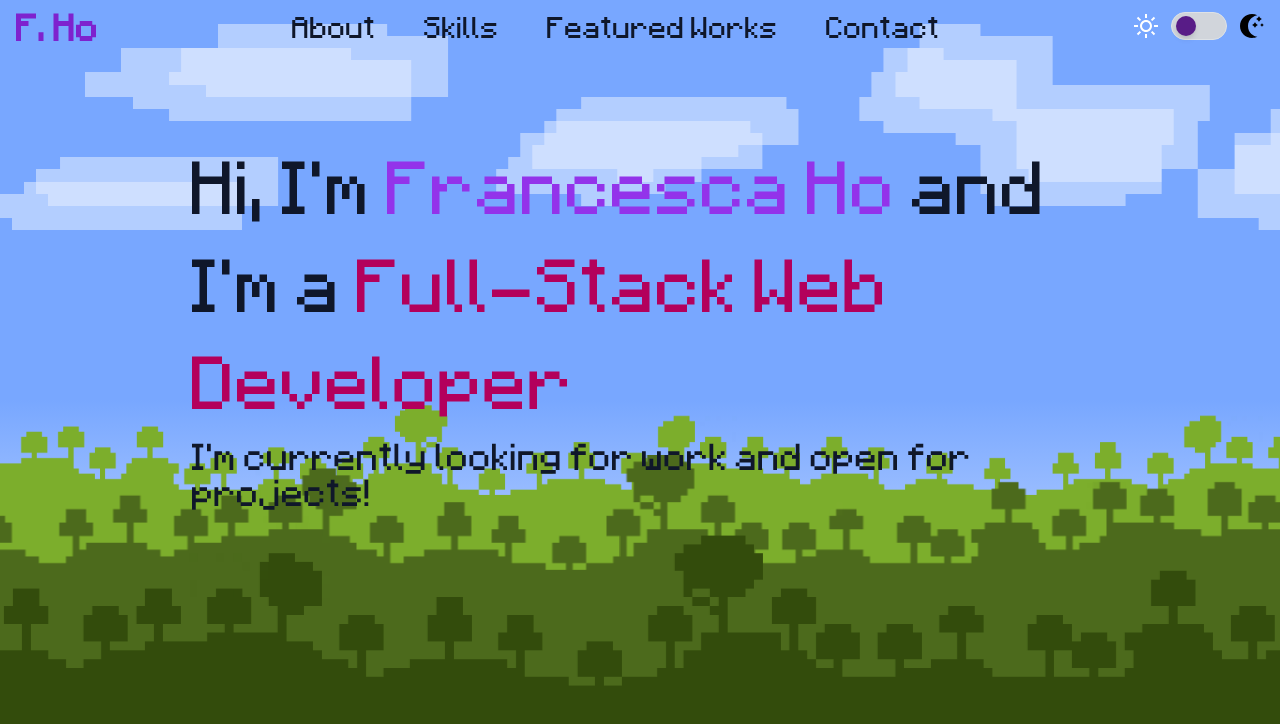
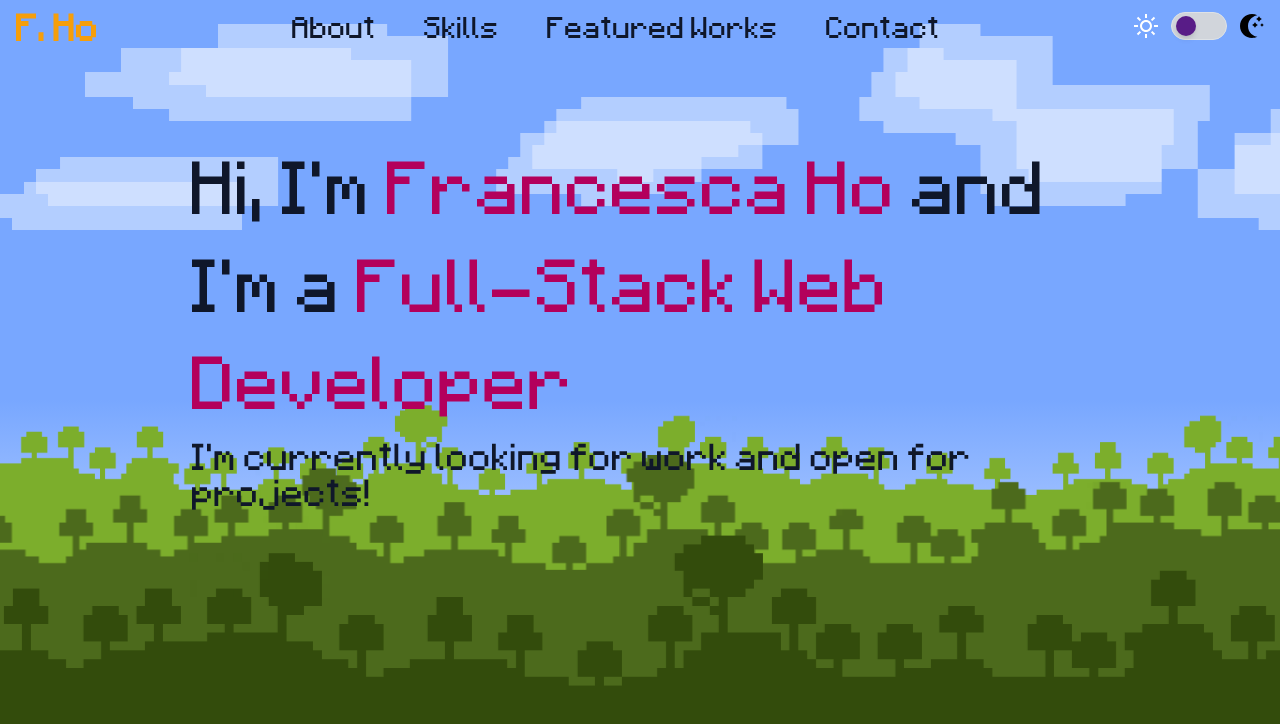
Before and after one commit to the-code-raccoon/website-wordpress, a React (Create React App) app: page / in a window 1280 px wide. Shown: the top 724 px of the page. Built offline with nearby package versions, Linux system fonts and the light colour scheme.

Commit message:
Change header colours for name

```diff
--- a/src/App/Header.tsx
+++ b/src/App/Header.tsx
@@ -61,7 +61,7 @@ export default function Header() {
           element.scrollIntoView();
         }}
       >
-        <h1 className="my-auto text-base font-bold text-purple-700 transition duration-300 ease-in-out hover:-translate-y-1 dark:text-maroon sm:text-3xl">
+        <h1 className="my-auto text-base font-bold text-amber-500 transition duration-300 ease-in-out hover:-translate-y-1 dark:text-indigo-700 sm:text-3xl">
           F. Ho
         </h1>
       </button>
--- a/src/App/Landing.tsx
+++ b/src/App/Landing.tsx
@@ -3,7 +3,7 @@ export default function Landing() {
     <div className="z-10 flex h-[100vh] w-[100vw] justify-center text-slate-900 dark:text-white">
       <div className="mt-[17vh] w-[70vw] text-left">
         <h1 className="text-1xl text-slate-900 dark:text-white leading-relaxed sm:text-4xl sm:leading-relaxed md:text-5xl md:leading-relaxed lg:text-6xl lg:leading-relaxed">
-          Hi, I'm <span className="text-purple-600">Francesca Ho</span> and I'm
+          Hi, I'm <span className="text-maroon">Francesca Ho</span> and I'm
           a<span className="text-maroon"> Full-Stack Web Developer</span>
           <span className="inline-block animate-cursor-blink bg-maroon text-transparent">
             {"|"}
```
